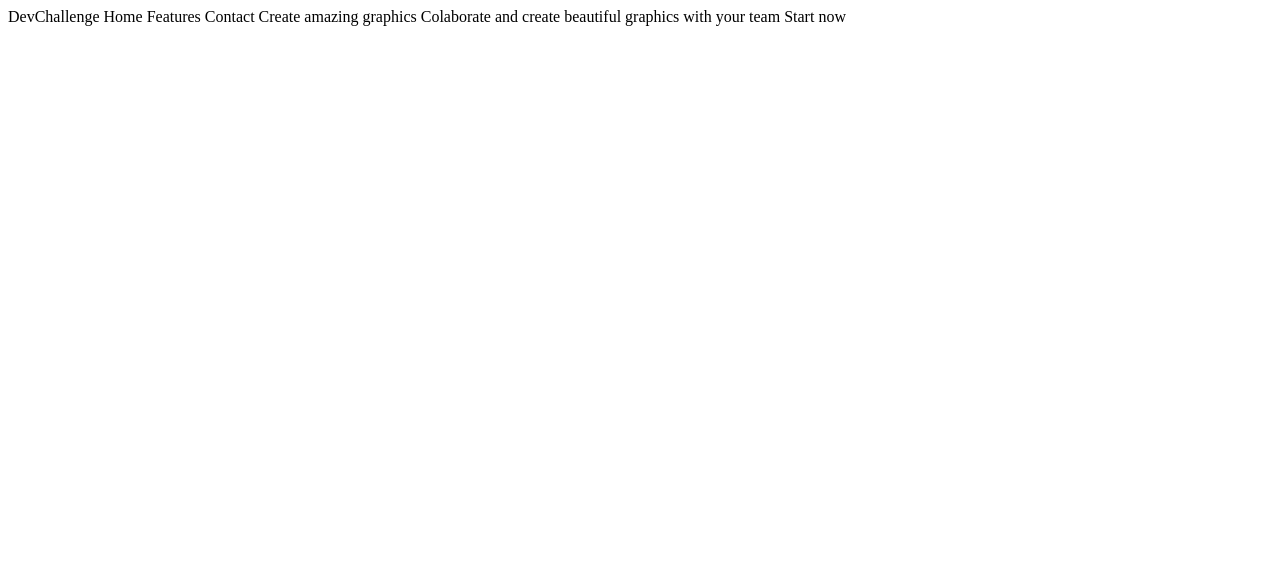
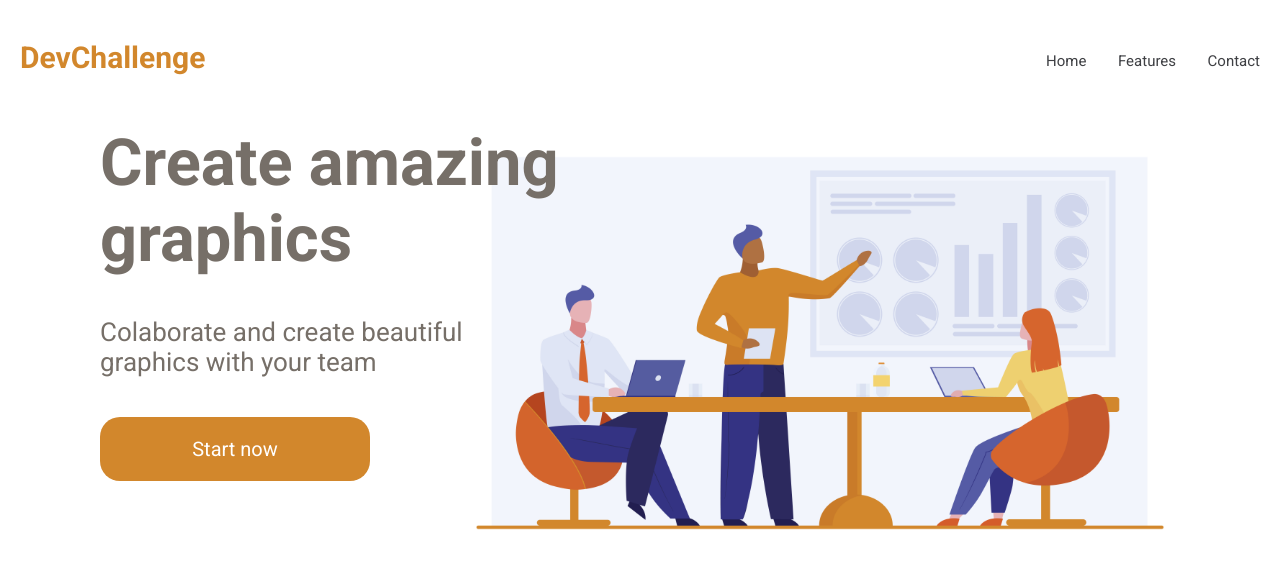
Before and after one commit to rafaelmassaro/Amazing-Graph, a plain HTML site: page index.html in a window 1280 px wide. Drawn offline with Linux system fonts and the light colour scheme.

Commit message:
Finish Mobile e Desktop Layout

```diff
--- /dev/null
+++ b/assets/css/styles.css
@@ -0,0 +1,187 @@
+html{
+    --orange: #D2872C;
+    --gray: #766F68;
+
+    font-family: 'Roboto', sans-serif;
+}
+
+*{
+    margin: 0;
+    padding: 0;
+    box-sizing: border-box;
+    font-size: 62.5%;
+    list-style: none;
+    text-decoration: none;
+
+    /* border: 1px solid red; */
+}
+
+header{
+    width: 100%;
+    height: 11.5rem;
+}
+
+nav {
+    height: 100%;
+    max-width: 1440px;
+    margin: 0 auto;
+    padding: 0 2rem;
+    display: flex;
+    align-items: center;
+    justify-content: space-between;
+}
+
+.logo{
+    font-size: 3rem;
+    font-weight: 700;
+    color: var(--orange);
+}
+
+.menu{
+    display: none;
+}
+
+.menu li{
+    font-size: 2.4rem;
+    display: inline-block;
+    margin-left: 3rem;
+}
+
+.menu li a{
+    color: rgb(63, 64, 68);
+}
+
+.menu-icon{
+    width: 25px;
+    height: 25px;
+    display: flex;
+    flex-direction: column;
+    justify-content: space-between;
+}
+
+.menu-icon .bar{
+    height: 3px;
+    background-color: rgb(63, 64, 68);
+}
+
+main{
+    max-width: 1440px;
+    margin: 0 auto;
+    padding: 0 2.5rem;
+    display: flex;
+    flex-direction: column;
+}
+
+.image{
+    max-width: 100%;
+    height: 25rem;
+    background-image: url('../images/team.jpg');
+    background-position: center top;
+    background-size: 100% auto;
+    background-repeat: no-repeat;
+}
+
+.content{
+    display: flex;
+    flex-direction: column;
+    align-items: center;
+    justify-content: center;
+    text-align: center;
+    width: 28rem;
+    margin: 0 auto;
+}
+
+.title{
+    font-size: 3rem;
+    color: var(--gray);
+    font-weight: 700;
+}
+
+.description{
+    margin-top: 3rem;
+    font-size: 1.6rem;
+    color: var(--gray);
+}
+
+.button{
+    margin-top: 3rem;
+    background-color: var(--orange);
+    color: white;
+    font-size: 2rem;
+    width: 80%;
+    padding: 2rem;
+    border-radius: 20px;
+}
+
+@media (min-width: 465px){
+    .image{
+        height: 45rem;
+    }
+
+    .content{
+        width: 100%;
+    }
+
+    .button{
+        width: 27rem;
+    }
+
+}
+
+@media (min-width: 768px){
+
+    .menu{
+        display: initial;
+    }
+
+    .menu-icon{
+        display: none;
+    }
+
+    .title{
+        font-size: 4rem;
+    }
+
+    .description{
+        font-size: 2.3rem;
+    }
+}
+
+@media (min-width: 830px){
+    main{
+        display: grid;
+        grid-template-columns: repeat(3, 1fr);
+        grid-template-rows: 1fr;
+        padding: 1rem 10rem;
+    }
+
+    .image{
+        grid-column: 2 / 4;
+        grid-row: 1 / 2;
+    }
+
+    .content{
+        grid-column: 1 / 3;
+        grid-row: 1 / 2;
+        align-items: flex-start;
+        justify-content: flex-start;
+        text-align: start;
+        z-index: 10;
+    }
+
+    .title{
+        font-size: 6.5rem;
+        max-width: 59rem;
+    }
+
+    .description{
+        margin-top: 4rem;
+        font-size: 2.6rem;
+        max-width: 45rem;
+    }
+
+    .button{
+        margin-top: 4rem;
+        text-align: center;
+    }
+}
--- a/index.html
+++ b/index.html
@@ -1,5 +1,48 @@
-DevChallenge
-Home Features Contact
-Create amazing graphics
-Colaborate and create beautiful graphics with your team
-Start now
+<!DOCTYPE html>
+<html lang="en">
+<head>
+    <meta charset="UTF-8">
+    <meta http-equiv="X-UA-Compatible" content="IE=edge">
+    <meta name="viewport" content="width=device-width, initial-scale=1.0">
+    <title>Amazing Grap</title>
+    <link rel="stylesheet" href="assets/css/styles.css" />
+    <link rel="preconnect" href="https://fonts.googleapis.com">
+    <link rel="preconnect" href="https://fonts.gstatic.com" crossorigin>
+    <link href="https://fonts.googleapis.com/css2?family=Roboto:wght@400;700&display=swap" rel="stylesheet">
+</head>
+<body>
+    <header>
+        <nav>
+            <div class="logo">
+                DevChallenge
+            </div>
+
+           <ul class="menu">
+                <li><a href="">Home</a></li>
+                <li><a href="">Features</a></li>
+                <li><a href="">Contact</a></li>
+            </ul>
+
+            <div class="menu-icon">
+                <div class="bar"></div>
+                <div class="bar"></div>
+                <div class="bar"></div>
+                <div class="bar"></div>
+            </div>
+        </nav>
+    </header>
+    <main>
+        <div class="image">
+
+        </div>
+
+        <div class="content">
+            <h1 class="title">Create amazing graphics</h1>
+
+            <p class="description">Colaborate and create beautiful graphics with your team</p>
+
+            <a class="button" href="#">Start now</a>
+        </div>
+    </main>
+</body>
+</html>
```
Also changed, not shown: assets/images/team.jpg (renamed from assets/team.jpg).
